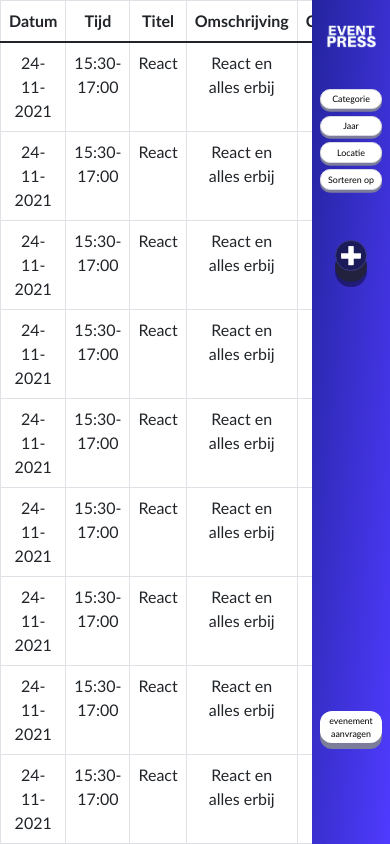
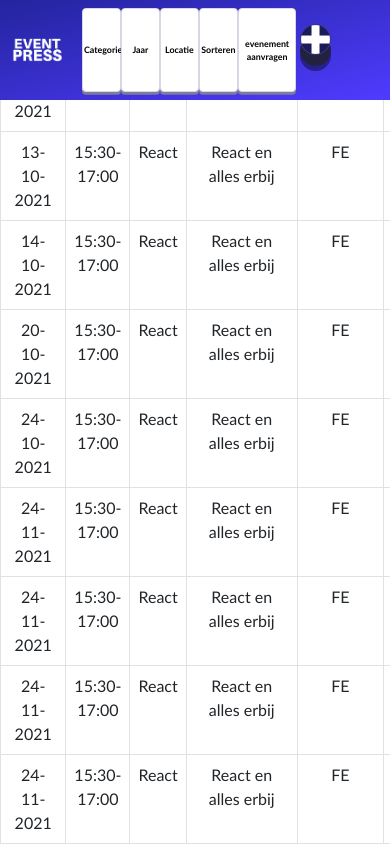
Before and after one commit to HarmenGerritsen/Eventpress, a React (Create React App) app: page / in a window 390 px wide. Shown: the top 844 px of the page. Built offline with nearby package versions, Linux system fonts and the light colour scheme.

Commit message:
half responsive

```diff
--- a/src/App.css
+++ b/src/App.css
@@ -30,7 +30,6 @@
   background-color: rgb(27, 27, 90);
   border-radius: 50px;
   position: relative;
-  top: 0;
   transition: all 100ms ease-in-out;
   box-shadow: 0 0.6em rgb(34, 34, 63), 0 0.9em rgba(0, 0, 0, 0.4);
 }
@@ -38,22 +37,6 @@
 .plus.plus2:active {
   top: 0.6em;
   box-shadow: 0 0.2em rgba(0, 0, 0, 0.4);
-}
-
-.fe1 {
-  width: 14vw;
-}
-.po1 {
-  width: 14vw;
-}
-.ai1 {
-  width: 14vw;
-}
-.be1 {
-  width: 14vw;
-}
-.csc1 {
-  width: 14vw;
 }
 
 .popup {
@@ -110,42 +93,20 @@
   font-size: 200%;
 }
 
-.requestButton {
-  position: absolute;
-  margin-top: 85vh;
-  background-color: rgb(124, 124, 155);
-  border-radius: 12px;
-  border: none;
-  padding: 0;
-  cursor: pointer;
-  outline-offset: 0.2em;
-}
-
-.requestButtonF {
-  display: block;
-  padding: 4%;
-  border-radius: 12px;
-  font-size: 75%;
-  width: 10vw;
-  background-color: white;
-  transform: translateY(-6px);
-}
-
-.requestButton:active .requestButtonF {
-  transform: translateY(-2px);
-}
-
 .button {
   margin: 1%;
 }
 
-.rowBlock {
-  display: block;
-  width: 80vw;
-}
-
-.row {
-  padding: 2vh 1vw;
+.requestButton {
+  background-color: white;
+  font-size: 75%;
+  border: 1px solid rgb(216, 216, 228);
+  padding: 4%;
+  width: 10vw;
+  border-radius: 10px;
+  box-shadow: 0 0.3em rgb(124, 124, 155);
+  margin-bottom: 10vh;
+  margin-top: 15vh;
 }
 
 .menu {
@@ -155,7 +116,6 @@
 }
 
 .menuButton {
-
   background-color: white;
   font-size: 75%;
   border: 1px solid rgb(216, 216, 228);
@@ -183,17 +143,6 @@
   color: white;
 }
 
-.slider {
-  display: block;
-  margin-left: 20vw;
-  position: fixed;
-  transform: translateY(-2vh);
-  background-color: white;
-  border-radius: 25px;
-  width: 40vw;
-  padding: 1vh 2vw;
-}
-
 figcaption {
   position: absolute;
   font-size: 1.5vw;
@@ -215,24 +164,6 @@ td {
 }
 
 @media only screen and (max-width: 1300px) {
-  .fe1 {
-    width: 18vw;
-  }
-  .po1 {
-    width: 18vw;
-  }
-  .ai1 {
-    width: 18vw;
-  }
-  .be1 {
-    width: 18vw;
-  }
-  .csc1 {
-    width: 18vw;
-  }
-  .row {
-    padding: 2vh 0.5vw;
-  }
   .menuButton {
     font-size: 50%;
     width: 16vw;
@@ -252,3 +183,45 @@ td {
   }
 
 }
+
+@media only screen and (max-width: 720px) {
+  .Table {
+    width: 100vw;
+  }
+  .App-header {
+    min-height: 100px;
+    max-height: 100px;
+    min-width: 100vw;
+    left: 0vw;
+    flex-direction: row;
+  }
+
+.logo {
+  margin: 3vh 0 3vh 3vw;
+  }
+  .plus {
+    margin: -3vh -30vw auto auto;
+  }
+  .menu {
+    width: auto;
+  }
+  .menuButton {
+    padding: 1px;
+    width: 10vw;
+    border-radius: 1vw;
+    height: 10vh;
+    font-size: 50%;
+    font-weight: bold;
+    margin: 5vh auto;
+  }
+  .requestButton {
+    position: absolute;
+    padding: 1px;
+    width: 15vw;
+    border-radius: 1vw;
+    height: 10vh;
+    font-size: 50%;
+    font-weight: bold;
+    margin: 5vh auto 5vh 61vw;
+  }
+}
--- a/src/Components/Sidebar.js
+++ b/src/Components/Sidebar.js
@@ -13,12 +13,12 @@ class Sidebar extends React.Component {
           <button type="button" className="menuButton" onClick={this.props.handlec1}>Categorie</button>
           <button type="button" className="menuButton" onClick={this.props.handlec1}>Jaar</button>
           <button type="button" className="menuButton" onClick={this.props.handlec1}>Locatie</button>
-          <button type="button" className="menuButton" onClick={this.props.handlec1}>Sorteren op</button>
+          <button type="button" className="menuButton" onClick={this.props.handlec1}>Sorteren</button>
         </div>
         <a href="#">
           <img className="plus plus2" onClick={this.props.handles1} src={plus} alt=''></img>
         </a>
-        <button type="button" className="requestButton" onClick={this.props.handles5}><span className="requestButtonF">evenement<br />aanvragen</span></button>
+        <button type="button" className="requestButton" onClick={this.props.handles5}>evenement<br />aanvragen</button>
       </div>
   )
   }
--- a/src/Components/Table.js
+++ b/src/Components/Table.js
@@ -21,7 +21,7 @@ class EventTable extends React.Component {
   </thead>
   <tbody>
     <tr>
-      <td>24-11-2021</td>
+      <td>11-10-2021</td>
       <td>15:30-17:00</td>
       <td>React</td>
       <td>React en alles erbij</td>
@@ -30,7 +30,7 @@ class EventTable extends React.Component {
       <td>Jan</td>
     </tr>
     <tr>
-      <td>24-11-2021</td>
+      <td>13-10-2021</td>
       <td>15:30-17:00</td>
       <td>React</td>
       <td>React en alles erbij</td>
@@ -39,7 +39,7 @@ class EventTable extends React.Component {
       <td>Jan</td>
     </tr>
     <tr>
-      <td>24-11-2021</td>
+      <td>14-10-2021</td>
       <td>15:30-17:00</td>
       <td>React</td>
       <td>React en alles erbij</td>
@@ -48,7 +48,7 @@ class EventTable extends React.Component {
       <td>Jan</td>
     </tr>
     <tr>
-      <td>24-11-2021</td>
+      <td>20-10-2021</td>
       <td>15:30-17:00</td>
       <td>React</td>
       <td>React en alles erbij</td>
@@ -57,7 +57,7 @@ class EventTable extends React.Component {
       <td>Jan</td>
     </tr>
     <tr>
-      <td>24-11-2021</td>
+      <td>24-10-2021</td>
       <td>15:30-17:00</td>
       <td>React</td>
       <td>React en alles erbij</td>
```
